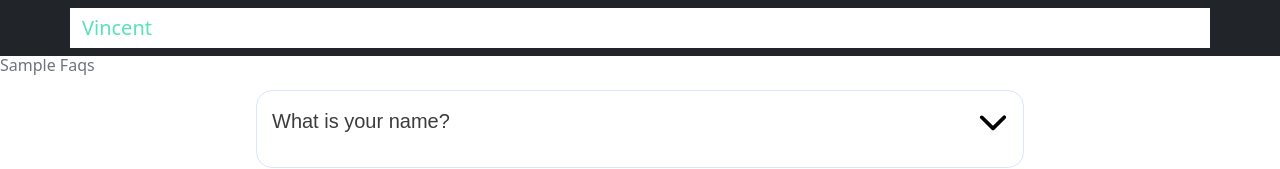
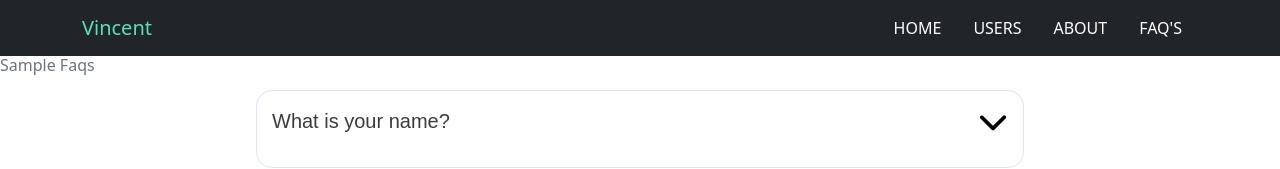
Before and after one commit to vincentjulia12/LearningVue, a Vue app: page /#/faq in a window 1280 px wide. Shown: the top 169 px of the page. Built offline with nearby package versions, Linux system fonts and the light colour scheme.

Commit message:
Update FaqComponent.vue

```diff
--- a/src/components/FaqComponent.vue
+++ b/src/components/FaqComponent.vue
@@ -13,7 +13,5 @@ export default {
 </script>
 
 <style>
-div {
-    background: #fff;
-}
+
 </style>
```
